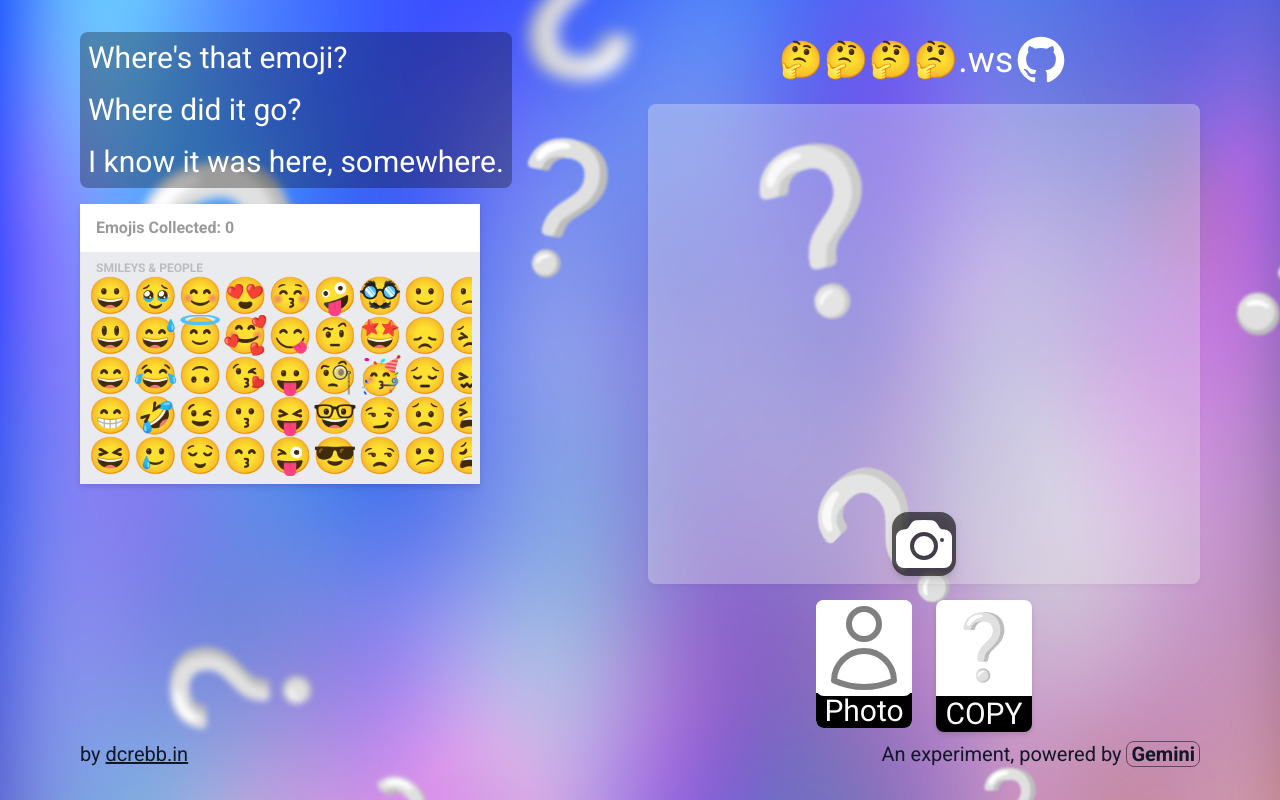
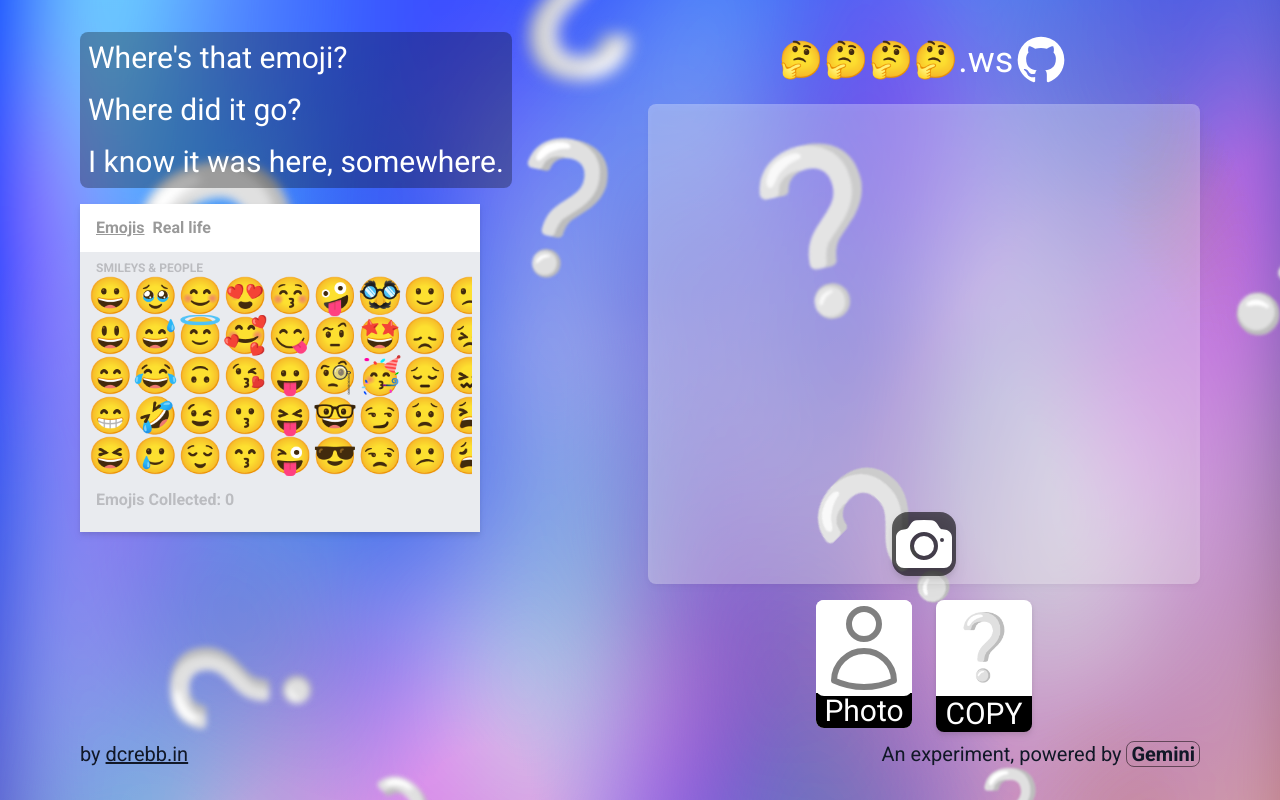
Before and after one commit to dcrebbin/gemini-emoji-guessing, a Next.js app: page / in a window 1280 px wide. Built offline with nearby package versions, Linux system fonts and the light colour scheme.

Commit message:
added real life emojis to showcase

```diff
--- a/src/app/components/emoji-showcase.tsx
+++ b/src/app/components/emoji-showcase.tsx
@@ -1,4 +1,4 @@
-import React from "react";
+import React, { useState } from "react";
 import { EmojiObject } from "./info-section";
 
 interface EmojiShowcaseProps {
@@ -8,10 +8,32 @@ interface EmojiShowcaseProps {
 }
 
 export default function EmojiShowcase(props: Readonly<EmojiShowcaseProps>) {
+  const [selectedView, setSelectedView] = useState("Emojis");
+
   return (
     <div className="w-64 pb-3 lg:w-[25rem] h-auto drop-shadow-md">
-      <div className="w-full h-[3rem] bg-white p-4 flex items-center text-[#999999] font-bold">Emojis Collected: {props.emojisCollected} </div>
+      <div className="w-full h-[3rem] p-4 items-center bg-white text-[#999999] font-bold flex gap-2">
+        <button
+          className={selectedView == "Emojis" ? "underline" : null}
+          onClick={() => {
+            setSelectedView("Emojis");
+          }}
+        >
+          <p>Emojis</p>
+        </button>
+        <button
+          onClick={() => {
+            setSelectedView("Real life");
+          }}
+          className={selectedView != "Emojis" ? "underline" : null}
+        >
+          <p>Real life</p>
+        </button>
+      </div>
+
       <div className="bg-[#E9EBEF] h-fit flex p-2 flex-col ">
+        {selectedView === "Emojis" ? (
+          <div>
             <p className="text-[#BBBCC0] px-2 text-xs font-bold">SMILEYS & PEOPLE</p>
             <div className="grid grid-flow-col grid-rows-5 overflow-x-auto overflow-y-hidden text-4xl" ref={props.emojiShowcaseView}>
               {props.emojis.map((emojiObject) => (
@@ -22,6 +44,21 @@ export default function EmojiShowcase(props: Readonly<EmojiShowcaseProps>) {
               ))}
             </div>
           </div>
+        ) : (
+          <div>
+            <p className="text-[#BBBCC0] px-2 text-xs font-bold">SMILEYS & PEOPLE</p>
+            <div className="grid grid-flow-col grid-rows-5 overflow-x-auto overflow-y-hidden text-4xl" ref={props.emojiShowcaseView}>
+              {props.emojis.map((emojiObject) => (
+                <div key={`image${emojiObject.emoji}`} className="relative">
+                  {!emojiObject.image ? <p>❔</p> : <img src={emojiObject.image} alt={emojiObject.emoji} className="h-10 w-10 object-cover" />}
+                </div>
+              ))}
+            </div>
+          </div>
+        )}
+
+        <div className="w-full h-[3rem] p-2 flex items-center text-[#BBBCC0] font-bold">Emojis Collected: {props.emojisCollected} </div>
+      </div>
     </div>
   );
 }
--- a/src/app/components/info-section.tsx
+++ b/src/app/components/info-section.tsx
@@ -8,6 +8,7 @@ interface InfoSectionProps {
 }
 export interface EmojiObject {
   emoji: string;
+  image: string;
   emojiCaught: boolean;
 }
 
--- a/src/app/page.tsx
+++ b/src/app/page.tsx
@@ -69,6 +69,7 @@ export default function Home() {
       setEmojis((prev) => {
         const newEmojis = [...prev];
         newEmojis[emojiIndex].emojiCaught = true;
+        newEmojis[emojiIndex].image = imageRef.current?.src;
         localStorage.setItem("emojisCaught", JSON.stringify(newEmojis));
         console.log("Emoji Saved!");
         return newEmojis;
```
Lines whose indentation alone changed are shown as unchanged.
